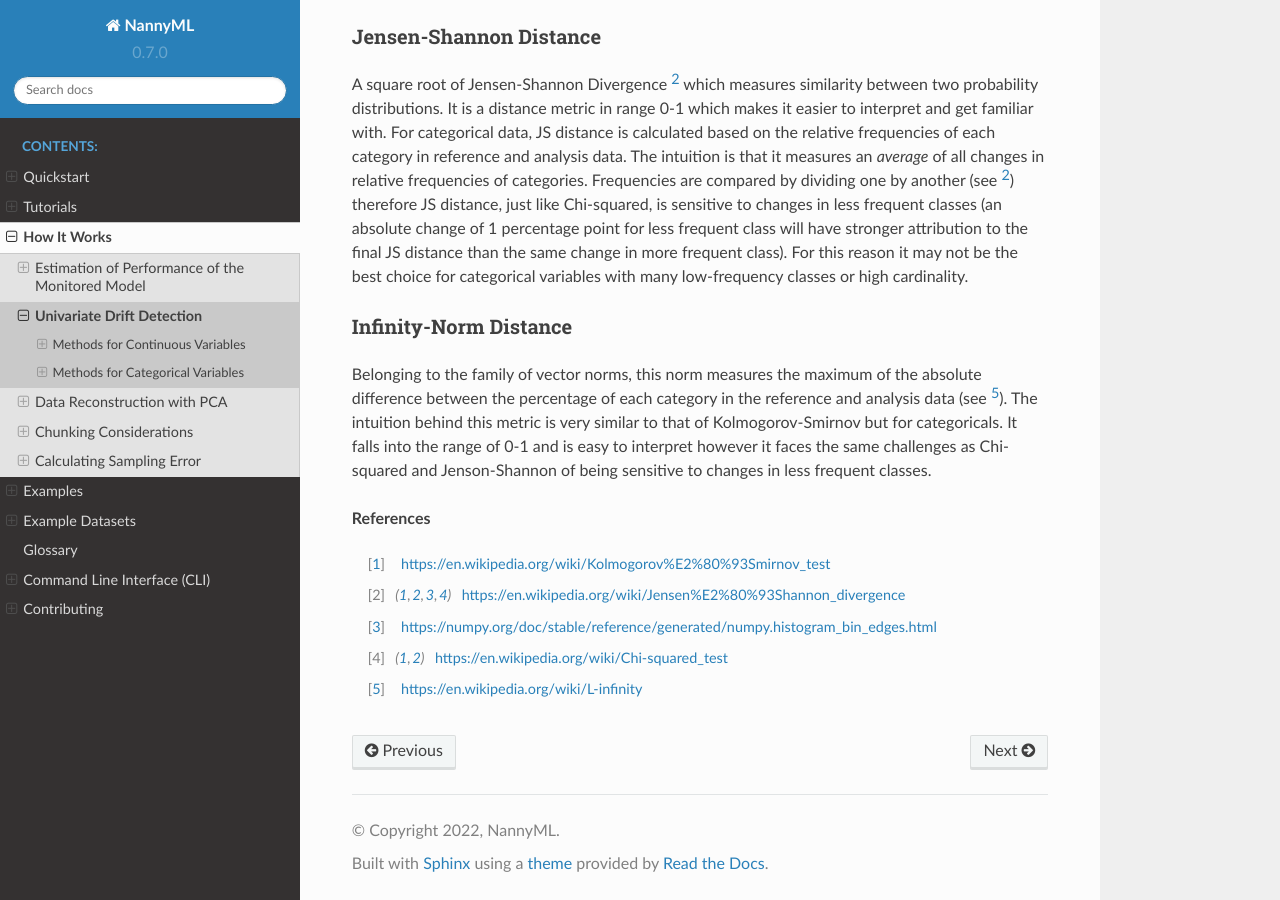
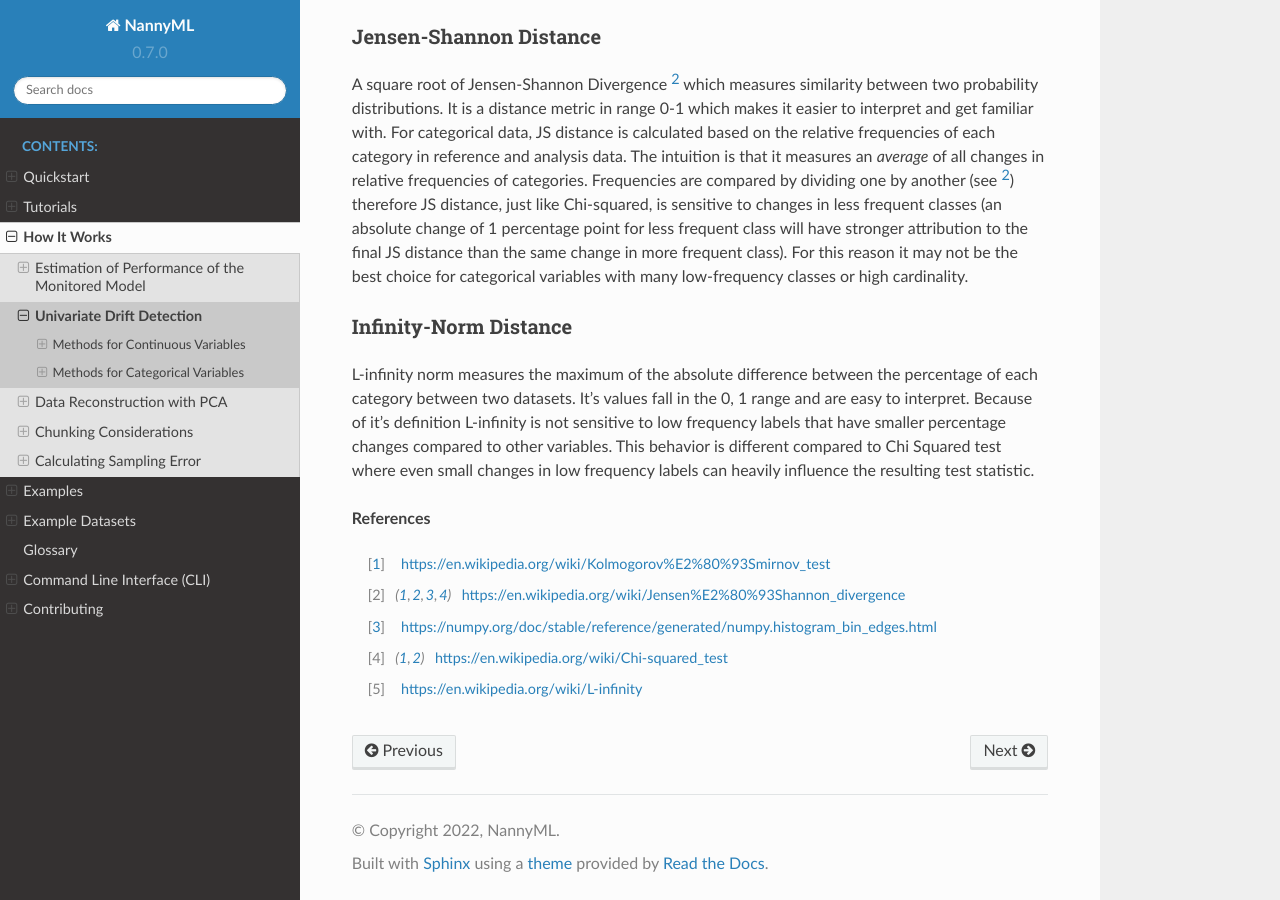
Before and after one commit to NannyML/nannyml, a Sphinx documentation site: the page built from docs/how_it_works/univariate_drift_detection.rst, in a window 1280 px wide and 900 px high, scrolled down 3825 px. Built offline with Sphinx 7.4.7 and the Read the Docs theme 2.0.0, drawn with Linux system fonts in a browser that asks for light colours; pages that are not in the unit, such as notebooks, are missing from menus.

Commit message:
update the infinity norm documentation

```diff
--- a/docs/how_it_works/univariate_drift_detection.rst
+++ b/docs/how_it_works/univariate_drift_detection.rst
@@ -119,10 +119,10 @@ may not be the best choice for categorical variables with many low-frequency cla
 
 Infinity-Norm Distance
 ........................
-Belonging to the family of vector norms, this norm measures the maximum of the absolute difference between the percentage
-of each category in the reference and analysis data (see [5]_). The intuition behind this metric is very similar to that of
-Kolmogorov-Smirnov but for categoricals. It falls into the range of 0-1 and is easy to interpret however it faces the same challenges
-as Chi-squared and Jenson-Shannon of being sensitive to changes in less frequent classes.
+L-infinity norm measures the maximum of the absolute difference between the percentage of each category between two datasets. It's values
+fall in the 0, 1 range and are easy to interpret. Because of it's definition L-infinity is not sensitive to low frequency labels that have
+smaller percentage changes compared to other variables. This behavior is different compared to Chi Squared test where even small changes
+in low frequency labels can heavily influence the resulting test statistic.
 
 
 
```
